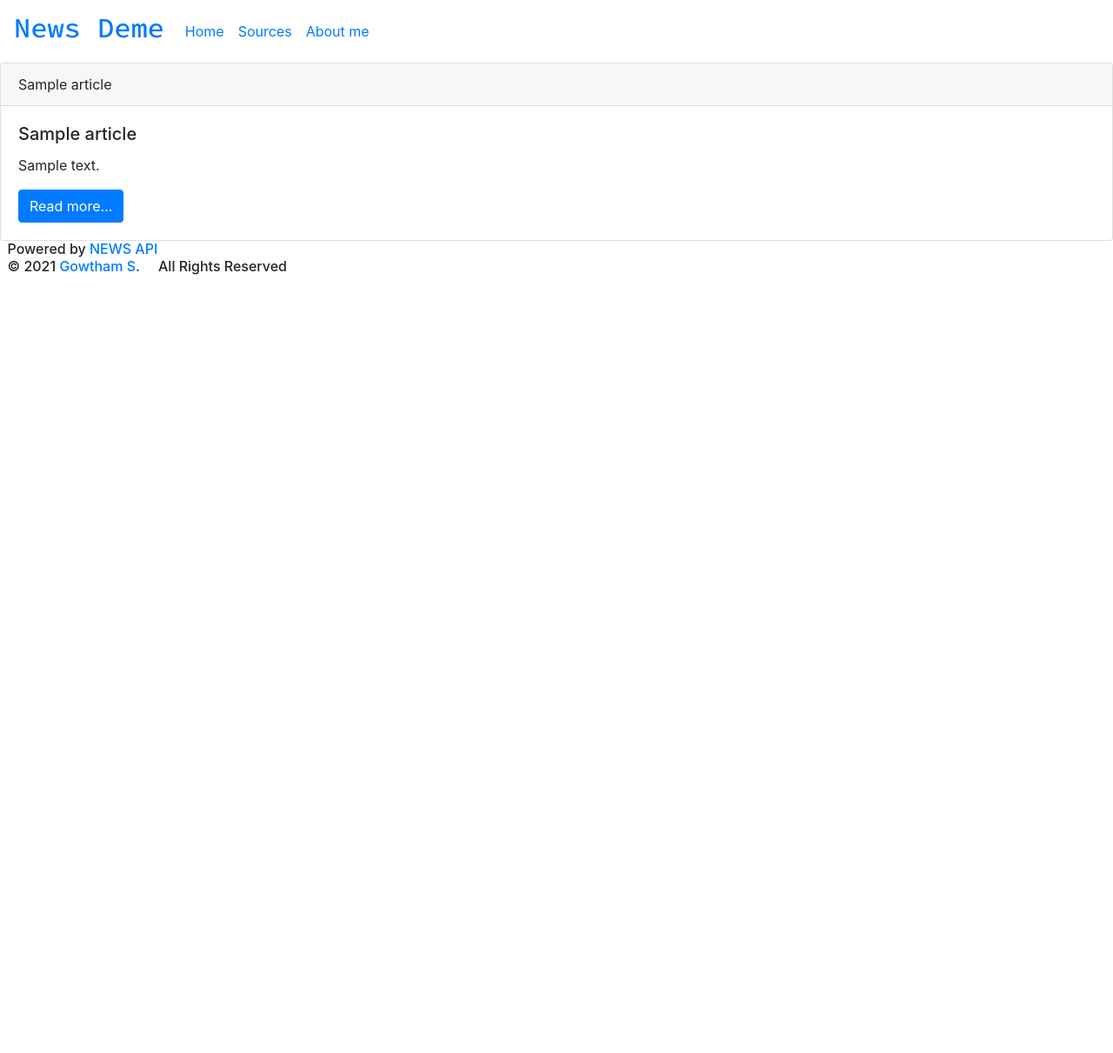
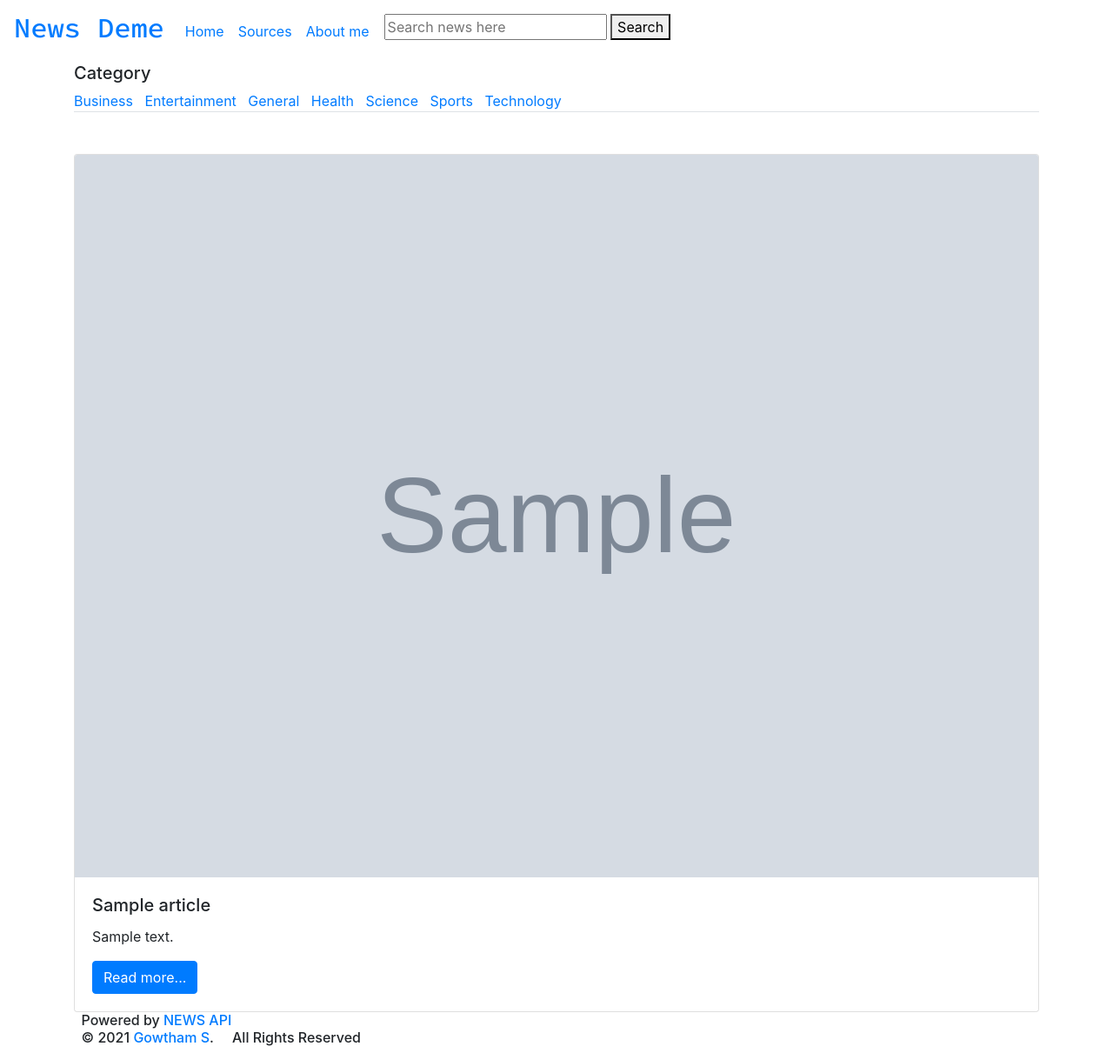
Before and after one commit to gowtham758550/News-Deme, a Flask app: template templates/index.html in a window 1280 px wide. Shown: the whole page at 87% size. Before the commit the page ends 316 px from the top, so only its background shows below. Run offline with Flask 2, Linux system fonts and the light colour scheme; the template is opened without the code that fills it: most values are stand-ins (such as "Sample title", 1, 10 or a date in 2020); grey boxes marked "Sample" are stand-in pictures; parts of the project's set-up code (start-up, migrations or seed data) failed here and were passed over; some libraries are stand-ins or nearby versions.

Commit message:
Add files via upload
Added custom 404 page, search feature and news category

```diff
--- a/templates/index.html
+++ b/templates/index.html
@@ -4,21 +4,21 @@
     <!-- Required meta tags -->
     <meta charset="utf-8">
     <meta name="viewport" content="width=device-width, initial-scale=1">
-
+   <link rel="shortcut icon" href="{{ url_for('static', filename='favicon.ico') }}">
    <!-- Custom Styles -->
    <link rel="stylesheet" href="https://stackpath.bootstrapcdn.com/bootstrap/4.1.3/css/bootstrap.min.css" integrity="sha384-MCw98/SFnGE8fJT3GXwEOngsV7Zt27NXFoaoApmYm81iuXoPkFOJwJ8ERdknLPMO" crossorigin="anonymous">
    <link rel="preconnect" href="https://fonts.gstatic.com">
    <link href="https://fonts.googleapis.com/css2?family=Source+Code+Pro:wght@500&display=swap" rel="stylesheet">
    <title>News Deme Homepage</title>
   </head>
-  <body>
-<nav class="navbar navbar-expand-md">
+<nav id="navbar" class="navbar navbar-expand-md">
   <a class="navbar-brand" href="/"><h2 style="font-family:'Source Code Pro', monospace;">News Deme</h2></a>
   <button class="navbar-toggler navbar-light" type="button" data-toggle="collapse" data-target="#main-navigation">
     <span class="navbar-toggler-icon"></span>
   </button>
   <div class="collapse navbar-collapse" id="main-navigation">
-    <ul class="navbar-nav">
+    <ul class="navbar-nav mr-auto">
+    <img class="navbar-nav">
       <li class="nav-item">
         <a class="nav-link" href="/">Home</a>
       </li>
@@ -27,33 +27,133 @@
       </li>
       <li class="nav-item">
         <a class="nav-link" href="/about">About me</a>
-      </li>
+      </li>&nbsp;&nbsp;
+      <form action="{{ url_for('search') }}", method="post">
+        <input type="text" name="searchBar" placeholder="Search news here">
+        <button>Search</button>
+      </form>
     </ul>
   </div>
 </nav>
 
-  {% for i in name['articles'] %}
-
+<div class="container">
+<h5>Category</h5>
+<ul class="nav nav-tabs" role="tablist">
+    <li role="presentation"><a href="#business" role="tab" data-toggle="tab">Business&nbsp;&nbsp;&nbsp;</a></li>
+    <li role="presentation"><a href="#entertainment" role="tab" data-toggle="tab">Entertainment&nbsp;&nbsp;&nbsp;</a></li>
+    <li role="presentation" class="active"><a href="#general" role="tab" data-toggle="tab">General&nbsp;&nbsp;&nbsp;</a></li>
+    <li role="presentation"><a href="#health" role="tab" data-toggle="tab">Health&nbsp;&nbsp;&nbsp;</a></li>
+    <li role="presentation"><a href="#science" role="tab" data-toggle="tab">Science&nbsp;&nbsp;&nbsp;</a></li>
+    <li role="presentation"><a href="#sports" role="tab" data-toggle="tab">Sports&nbsp;&nbsp;&nbsp;</a></li>
+    <li role="presentation"><a href="#technology" role="tab" data-toggle="tab">Technology&nbsp;&nbsp;&nbsp;</a></li>
+</ul>
+</li>
+<br><br>
+<!-- Tab panes -->
+<div class="tab-content">
+  <div role="tabpanel" class="tab-pane" id="business">
+       {% for i in response1['articles'] %}
 <div class="card">
-  <div class="card-header">
-    {{ i['name'] }}
-  </div>
+  <img class="card-img-top" src={{ i['urlToImage'] }} alt="Image not available">
   <div class="card-body">
     <h5 class="card-title">{{ i['title'] }}</h5>
-    <p class="card-text"> {{ i['description'] }} </p>
-    <a href= {{ i['url'] }} class="btn btn-primary">Read more...</a>
+    <p class="card-text"> {{ i['description'] }}</p>
+    <a href={{ i['url'] }} class="btn btn-primary">Read more...</a>
+  </div>
+</div>
+  {% endfor %}
+  </div>
+  <div role="tabpanel" class="tab-pane" id="entertainment">
+       {% for i in response2['articles'] %}
+<div class="card">
+  <img class="card-img-top" src={{ i['urlToImage'] }} alt="Image not available">
+  <div class="card-body">
+    <h5 class="card-title">{{ i['title'] }}</h5>
+    <p class="card-text"> {{ i['description'] }}</p>
+    <a href={{ i['url'] }} class="btn btn-primary">Read more...</a>
+  </div>
+</div>
+  {% endfor %}
+  </div>
+  <div role="tabpanel" class="tab-pane active" id="general">
+       {% for i in response3['articles'] %}
+<div class="card">
+  <img class="card-img-top" src={{ i['urlToImage'] }} alt="Image not available">
+  <div class="card-body">
+    <h5 class="card-title">{{ i['title'] }}</h5>
+    <p class="card-text"> {{ i['description'] }}</p>
+    <a href={{ i['url'] }} class="btn btn-primary">Read more...</a>
   </div>
 </div>
 
   {% endfor %}
 
+  </div>
+  <div role="tabpanel" class="tab-pane" id="health">
+       {% for i in response4['articles'] %}
 
+<div class="card">
+  <img class="card-img-top" src={{ i['urlToImage'] }} alt="Image not available">
+  <div class="card-body">
+    <h5 class="card-title">{{ i['title'] }}</h5>
+    <p class="card-text"> {{ i['description'] }}</p>
+    <a href={{ i['url'] }} class="btn btn-primary">Read more...</a>
+  </div>
+</div>
+
+  {% endfor %}
+
+  </div>
+  <div role="tabpanel" class="tab-pane" id="science">
+       {% for i in response5['articles'] %}
+
+<div class="card">
+  <img class="card-img-top" src={{ i['urlToImage'] }} alt="Image not available">
+  <div class="card-body">
+    <h5 class="card-title">{{ i['title'] }}</h5>
+    <p class="card-text"> {{ i['description'] }}</p>
+    <a href={{ i['url'] }} class="btn btn-primary">Read more...</a>
+  </div>
+</div>
+
+  {% endfor %}
+
+  </div>
+  <div role="tabpanel" class="tab-pane" id="sports">
+       {% for i in response6['articles'] %}
+
+<div class="card">
+  <img class="card-img-top" src={{ i['urlToImage'] }} alt="Image not available">
+  <div class="card-body">
+    <h5 class="card-title">{{ i['title'] }}</h5>
+    <p class="card-text"> {{ i['description'] }}</p>
+    <a href={{ i['url'] }} class="btn btn-primary">Read more...</a>
+  </div>
+</div>
+
+  {% endfor %}
+
+  </div>
+  <div role="tabpanel" class="tab-pane" id="technology">
+       {% for i in response7['articles'] %}
+<div class="card">
+  <img class="card-img-top" src={{ i['urlToImage'] }} alt="Image not available">
+  <div class="card-body">
+    <h5 class="card-title">{{ i['title'] }}</h5>
+    <p class="card-text"> {{ i['description'] }}</p>
+    <a href={{ i['url'] }} class="btn btn-primary">Read more...</a>
+  </div>
+</div>
+
+
+  {% endfor %}
+
+  </div>
+</div>
   <!-- Project -->
-
 
   <script src="https://code.jquery.com/jquery-3.3.1.slim.min.js" integrity="sha384-q8i/X+965DzO0rT7abK41JStQIAqVgRVzpbzo5smXKp4YfRvH+8abtTE1Pi6jizo" crossorigin="anonymous"></script>
   <script src="https://stackpath.bootstrapcdn.com/bootstrap/4.1.3/js/bootstrap.min.js" integrity="sha384-ChfqqxuZUCnJSK3+MXmPNIyE6ZbWh2IMqE241rYiqJxyMiZ6OW/JmZQ5stwEULTy" crossorigin="anonymous"></script>
-
   <script data-name="BMC-Widget" src="https://cdnjs.buymeacoffee.com/1.0.0/widget.prod.min.js" data-id="gowtham758550" data-description="Support me on Buy me a coffee!" data-message="Thank you for visiting. You can now buy me a coffee!" data-color="#5F7FFF" data-position="Right" data-x_margin="18" data-y_margin="18"></script>
   <footer><h6>&nbsp; Powered by <a href='https://newsapi.org/' target='_blank'>NEWS API</a> <br> &nbsp; &copy; 2021 <a href='https://www.linkedin.com/in/gowtham-s-516433182' target='_blank'>Gowtham S</a>. &nbsp; &nbsp; All Rights Reserved</h6></footer>
   </body>
```
Also changed, not shown: templates/404.html (added, +59 -0 lines), templates/about.html (+7 -2 lines), templates/search.html (added, +61 -0 lines), templates/sources.html (+6 -2 lines). Lines whose indentation alone changed are shown as unchanged.
